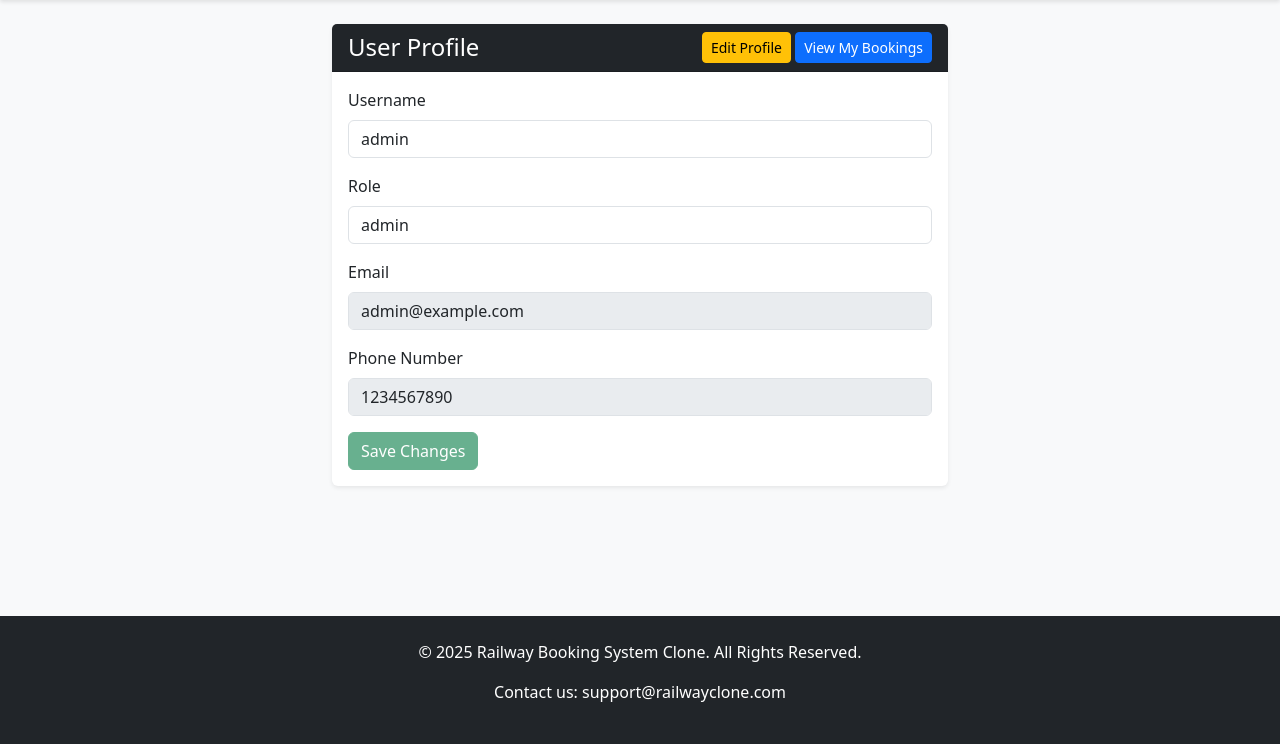
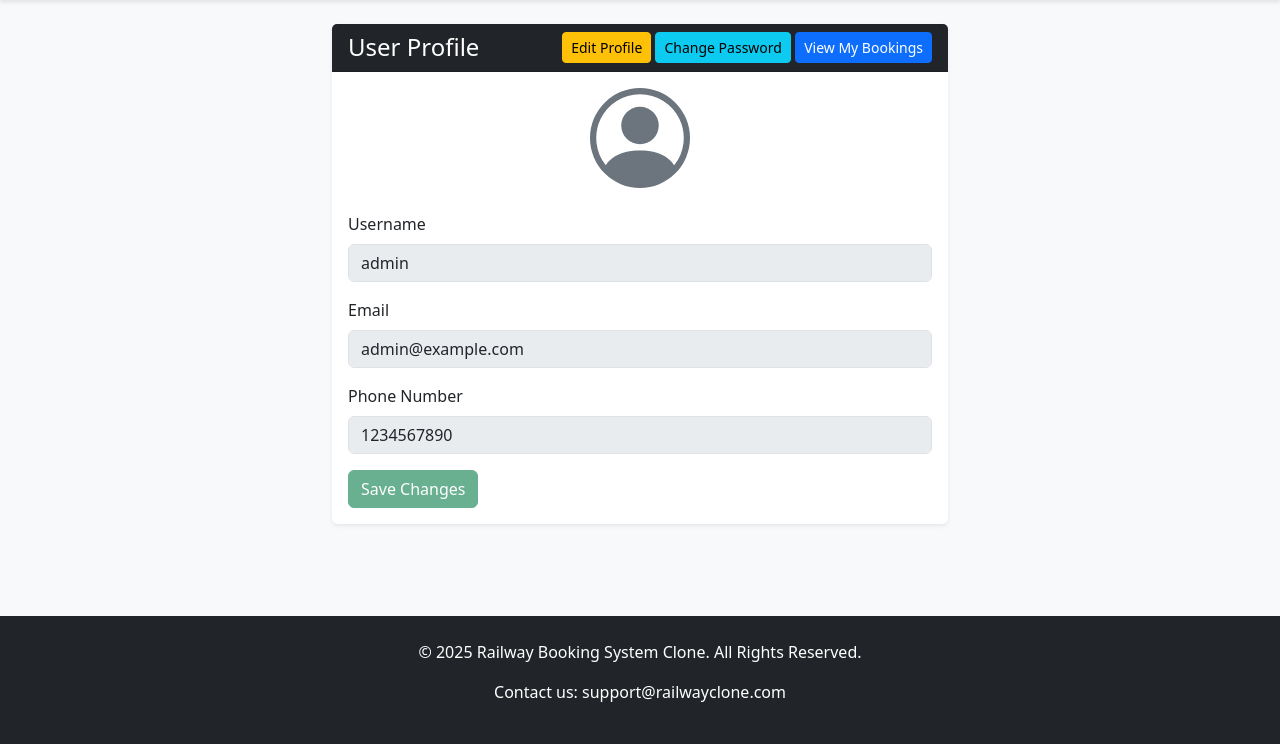
Before and after one commit to rishabh0510rishabh/railway-booking-system, a Flask app: page /profile in a window 1280 px wide. Shown: the part 56-800 px from the top of the page. Run offline with Flask 3, Linux system fonts and the light colour scheme; a user stored in the database is signed in.

Commit message:
added change usename,password and mode some gui imprv

```diff
--- a/app.py
+++ b/app.py
@@ -254,8 +254,8 @@ def my_bookings():
     bookings = Booking.query.filter_by(user_id=user_id).order_by(Booking.id.desc()).all()
     return render_template('my_bookings.html', bookings=bookings)
 
-# This is the new route for the user's profile
-@app.route('/profile')
+#The route for the user's profile
+@app.route('/profile', methods=['GET', 'POST'])
 def profile():
     if not session.get('logged_in'):
         flash('You must be logged in to view your profile.', 'danger')
@@ -263,6 +263,27 @@ def profile():
 
     user_id = session['user_id']
     user = User.query.get_or_404(user_id)
+
+    if request.method == 'POST':
+        new_username = request.form['username']
+        new_email = request.form['email']
+        new_phone = request.form['phone']
+
+        # Check if the new username is already in use by another user
+        if new_username != user.username and User.query.filter_by(username=new_username).first():
+            flash('This username is already taken. Please choose a different one.', 'danger')
+            return redirect(url_for('profile'))
+
+        # Update user information
+        user.username = new_username
+        user.email = new_email
+        user.phone_number = new_phone
+
+        db.session.commit()
+        session['username'] = user.username # Update the session with the new username
+        flash('Profile updated successfully!', 'success')
+        return redirect(url_for('profile'))
+
     return render_template('profile.html', user=user)
 
 # this new route will handle adding a train
@@ -290,6 +311,28 @@ def add_train():
     flash(f'Train "{train_name}" has been added successfully!', 'success')
     return redirect(url_for('admin_dashboard'))
 
+@app.route('/change_password', methods=['POST'])
+def change_password():
+    if not session.get('logged_in'):
+        flash('You must be logged in to change your password.', 'danger')
+        return redirect(url_for('login'))
+
+    user = User.query.get(session['user_id'])
+    current_password = request.form['current_password']
+    new_password = request.form['new_password']
+    confirm_password = request.form['confirm_password']
+
+    if not user.check_password(current_password):
+        flash('Incorrect current password.', 'danger')
+    elif new_password != confirm_password:
+        flash('New password and confirmation do not match.', 'danger')
+    else:
+        user.set_password(new_password)
+        db.session.commit()
+        flash('Password updated successfully!', 'success')
+
+    return redirect(url_for('profile'))
+
 if __name__ == '__main__':
     with app.app_context():
         db.create_all()
--- a/static/css/auth_modal.css
+++ b/static/css/auth_modal.css
@@ -3,7 +3,6 @@
     perspective: 1000px;
 }
 .modal {
-    --bs-modal-bg: transparent;
     --bs-modal-border-color: transparent;
 }
 .modal-dialog {
--- /dev/null
+++ b/static/css/profile.css
@@ -0,0 +1,15 @@
+
+.profile-image-container {
+    padding-top: 1rem;
+    padding-bottom: 1.5rem;
+}
+
+.profile-image-container svg {
+    display: block;
+    margin: auto;
+}
+
+/* Styles for the change password modal and its form */
+.change-password-modal .modal-content {
+    border-radius: 0.5rem;
+}
--- a/templates/base.html
+++ b/templates/base.html
@@ -7,6 +7,7 @@
     <link href="https://cdn.jsdelivr.net/npm/bootstrap@5.3.3/dist/css/bootstrap.min.css" rel="stylesheet">
     <link rel="stylesheet" href="{{ url_for('static', filename='css/style.css') }}">
     <link rel="stylesheet" href="{{ url_for('static', filename='css/auth_modal.css') }}">
+    <link rel="stylesheet" href="{{ url_for('static', filename='css/profile.css') }}">
   </head>
   <body class="d-flex flex-column h-100">
     <nav class="navbar navbar-expand-lg navbar-dark bg-dark">
--- a/templates/profile.html
+++ b/templates/profile.html
@@ -8,10 +8,19 @@
         <h4 class="mb-0">User Profile</h4>
         <div>
           <button id="edit-profile-btn" class="btn btn-sm btn-warning">Edit Profile</button>
+          <button type="button" class="btn btn-sm btn-info" data-bs-toggle="modal" data-bs-target="#changePasswordModal">Change Password</button>
           <a href="{{ url_for('my_bookings') }}" class="btn btn-sm btn-primary">View My Bookings</a>
         </div>
       </div>
-      <div class="card-body">
+      <div class="card-body text-center">
+        <!-- Profile Image Placeholder -->
+        <div class="mb-4">
+          <svg xmlns="http://www.w3.org/2000/svg" width="100" height="100" fill="currentColor" class="bi bi-person-circle text-secondary" viewBox="0 0 16 16">
+            <path d="M11 6a3 3 0 1 1-6 0 3 3 0 0 1 6 0"/>
+            <path fill-rule="evenodd" d="M0 8a8 8 0 1 1 16 0A8 8 0 0 1 0 8m8-7a7 7 0 0 0-5.468 11.37C3.242 11.226 4.805 10 8 10s4.757 1.225 5.468 2.37A7 7 0 0 0 8 1"/>
+          </svg>
+        </div>
+
         {% with messages = get_flashed_messages(with_categories=true) %}
           {% if messages %}
             {% for category, message in messages %}
@@ -23,14 +32,10 @@
           {% endif %}
         {% endwith %}
 
-        <form id="profile-form" action="{{ url_for('profile') }}" method="post">
+        <form id="profile-form" action="{{ url_for('profile') }}" method="post" class="text-start">
           <div class="mb-3">
             <label for="username" class="form-label">Username</label>
-            <input type="text" class="form-control" id="username" name="username" value="{{ user.username }}" readonly>
-          </div>
-          <div class="mb-3">
-            <label for="role" class="form-label">Role</label>
-            <input type="text" class="form-control" id="role" name="role" value="{{ user.role }}" readonly>
+            <input type="text" class="form-control" id="username" name="username" value="{{ user.username }}" disabled>
           </div>
           <div class="mb-3">
             <label for="email" class="form-label">Email</label>
@@ -47,18 +52,53 @@
   </div>
 </div>
 
+<!-- Change Password Modal -->
+<div class="modal fade" id="changePasswordModal" tabindex="-1" aria-labelledby="changePasswordModalLabel" aria-hidden="true">
+  <div class="modal-dialog">
+    <div class="modal-content">
+      <div class="modal-header">
+        <h5 class="modal-title" id="changePasswordModalLabel">Change Password</h5>
+        <button type="button" class="btn-close" data-bs-dismiss="modal" aria-label="Close"></button>
+      </div>
+      <form action="{{ url_for('change_password') }}" method="post">
+        <div class="modal-body">
+          <div class="mb-3">
+            <label for="current_password" class="form-label">Current Password</label>
+            <input type="password" class="form-control" id="current_password" name="current_password" required>
+          </div>
+          <div class="mb-3">
+            <label for="new_password" class="form-label">New Password</label>
+            <input type="password" class="form-control" id="new_password" name="new_password" required>
+          </div>
+          <div class="mb-3">
+            <label for="confirm_password" class="form-label">Confirm New Password</label>
+            <input type="password" class="form-control" id="confirm_password" name="confirm_password" required>
+          </div>
+        </div>
+        <div class="modal-footer">
+          <button type="button" class="btn btn-secondary" data-bs-dismiss="modal">Close</button>
+          <button type="submit" class="btn btn-primary">Save Changes</button>
+        </div>
+      </form>
+    </div>
+  </div>
+</div>
+
 <script>
 document.addEventListener('DOMContentLoaded', function() {
     const editBtn = document.getElementById('edit-profile-btn');
     const saveBtn = document.getElementById('save-changes-btn');
+    const usernameInput = document.getElementById('username');
     const emailInput = document.getElementById('email');
     const phoneInput = document.getElementById('phone');
     const form = document.getElementById('profile-form');
 
+    let originalUsername = usernameInput.value;
     let originalEmail = emailInput.value;
     let originalPhone = phoneInput.value;
 
     function toggleEditMode(enable) {
+        usernameInput.disabled = !enable;
         emailInput.disabled = !enable;
         phoneInput.disabled = !enable;
         if (enable) {
@@ -73,15 +113,20 @@ document.addEventListener('DOMContentLoaded', function() {
     }
 
     function checkChanges() {
-        const hasChanges = (emailInput.value !== originalEmail || phoneInput.value !== originalPhone);
+        const hasChanges = (
+            usernameInput.value !== originalUsername ||
+            emailInput.value !== originalEmail ||
+            phoneInput.value !== originalPhone
+        );
         saveBtn.disabled = !hasChanges;
     }
 
     editBtn.addEventListener('click', function(e) {
         e.preventDefault();
-        const isEditing = emailInput.disabled;
+        const isEditing = usernameInput.disabled;
 
         if (!isEditing) { // If currently in edit mode and canceling
+            usernameInput.value = originalUsername;
             emailInput.value = originalEmail;
             phoneInput.value = originalPhone;
             checkChanges();
```
Also changed, not shown: instance/railway.db.
